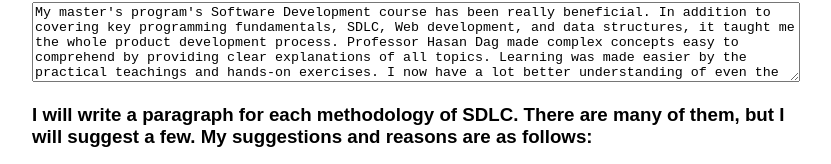
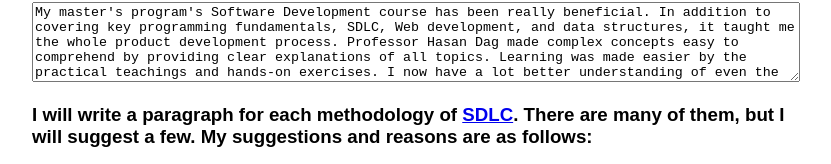
Before and after one commit to bsdevda/myhomepage, a plain HTML site: page index.html in a window 1280 px wide. Shown: the part 683-847 px from the top of the page, without its empty margins (224-1055 px from the left). Drawn offline with Linux system fonts and the light colour scheme.

Commit message:
Update index.html

```diff
--- a/index.html
+++ b/index.html
@@ -368,7 +368,7 @@
           >
         </div>
         <div class="sdlc">
-            <h3>I will write a paragraph for each methodology of SDLC. There are many of them, but I will suggest a few. My suggestions and reasons are as follows:</h3>
+            <h3>I will write a paragraph for each methodology of <a href="https://en.wikipedia.org/wiki/Systems_development_life_cycle">SDLC</a>. There are many of them, but I will suggest a few. My suggestions and reasons are as follows:</h3>
             <div class="methodologiesofsdlc">
                 <p><b>A) Waterfall Model:</b><br>I think the Waterfall model is easy to follow because it works step-by-step. Each phase is completed before moving to the next.
                     It’s good for projects where the requirements are clear and not likely to change. But it doesn’t handle changes well, so it’s best when the goals are clear,
```
